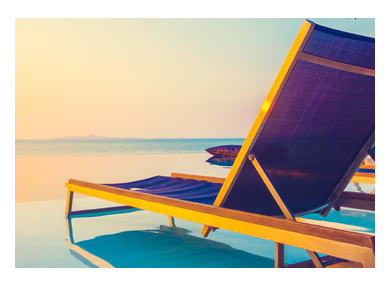
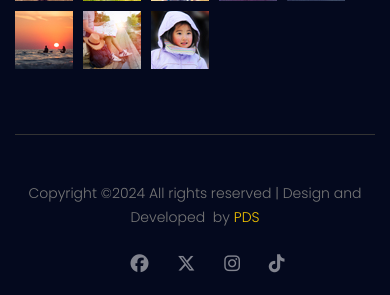
Before and after one commit to supuncharuk/hotel-reserve, a PHP site: page /gallery.php in a window 390 px wide. Shown: the part 2031-2326 px from the top of the page. After the commit the page ends 2304 px from the top, so only its background shows below. Run offline with PHP 8.4, Linux system fonts and the light colour scheme.

Commit message:
Develop gallery images view functionality

```diff
--- a/gallery.php
+++ b/gallery.php
@@ -35,80 +35,40 @@
                     <h2 class="title_color">Royal Hotel Gallery</h2>
                     <p>Who are in extremely love with eco friendly system.</p>
                 </div>
+
+                <?php
+                    // Directory containing the gallery images
+                    $target_dir = "admin/assets/images/gallery/";
+
+                    // Scan the directory for files
+                    $images = scandir($target_dir);
+
+                    // Filter out the "." and ".." entries and keep only image files
+                    $allowed_types = ['webp', 'jpg', 'jpeg'];
+                    $image_files = array_filter($images, function($file) use ($target_dir, $allowed_types) {
+                        $file_type = strtolower(pathinfo($file, PATHINFO_EXTENSION));
+                        return in_array($file_type, $allowed_types) && is_file($target_dir . $file);
+                    });
+                ?>
+
                 <div class="row imageGallery1" id="gallery">
+
+                    <?php
+                        if (!empty($image_files)){
+                            foreach ($image_files as $image){
+                    ?>
+
                     <div class="col-md-4 gallery_item">
                         <div class="gallery_img">
-                            <img src="assets/image/gallery/01.jpg" alt="">
+                            <img src="<?php echo $target_dir . $image; ?>" alt="<?php echo pathinfo($image, PATHINFO_FILENAME); ?>">
                             <div class="hover">
-                            	<a class="light" href="assets/image/gallery/01.jpg"><i class="fa fa-expand"></i></a>
-                            </div>
-                        </div>
-                    </div>
-                    <div class="col-md-4 gallery_item">
-                        <div class="gallery_img">
-                            <img src="assets/image/gallery/02.jpg" alt="">
-                            <div class="hover">
-                            	<a class="light" href="assets/image/gallery/02.jpg"><i class="fa fa-expand"></i></a>
-                            </div>
-                        </div>
-                    </div>
-                    <div class="col-md-4 gallery_item">
-                        <div class="gallery_img">
-                            <img src="assets/image/gallery/03.jpg" alt="">
-                            <div class="hover">
-                            	<a class="light" href="assets/image/gallery/03.jpg"><i class="fa fa-expand"></i></a>
-                            </div>
-                        </div>
-                    </div>
-                    <div class="col-md-4 gallery_item">
-                        <div class="gallery_img">
-                            <img src="assets/image/gallery/04.jpg" alt="">
-                            <div class="hover">
-                            	<a class="light" href="assets/image/gallery/04.jpg"><i class="fa fa-expand"></i></a>
+                            	<a class="light" href="<?php echo $target_dir . $image; ?>"><i class="fa fa-expand"></i></a>
                             </div>
                         </div>
                     </div>
 
-                    <div class="col-md-4 gallery_item">
-                        <div class="gallery_img">
-                            <img src="assets/image/gallery/06.jpg" alt="">
-                            <div class="hover">
-                            	<a class="light" href="assets/image/gallery/05.jpg"><i class="fa fa-expand"></i></a>
-                            </div>
-                        </div>
-                    </div>
-                    <div class="col-md-4 gallery_item">
-                        <div class="gallery_img">
-                            <img src="assets/image/gallery/05.jpg" alt="">
-                            <div class="hover">
-                            	<a class="light" href="assets/image/gallery/06.jpg"><i class="fa fa-expand"></i></a>
-                            </div>
-                        </div>
-                    </div>
-                    <div class="col-md-4 gallery_item">
-                        <div class="gallery_img">
-                            <img src="assets/image/gallery/01-1.jpg" alt="">
-                            <div class="hover">
-                            	<a class="light" href="assets/image/gallery/01-1.jpg"><i class="fa fa-expand"></i></a>
-                            </div>
-                        </div>
-                    </div>
-                    <div class="col-md-4 gallery_item">
-                        <div class="gallery_img">
-                            <img src="assets/image/gallery/02-1.jpg" alt="">
-                            <div class="hover">
-                            	<a class="light" href="assets/image/gallery/02-1.jpg"><i class="fa fa-expand"></i></a>
-                            </div>
-                        </div>
-                    </div>
-                    <div class="col-md-4 gallery_item">
-                        <div class="gallery_img">
-                            <img src="assets/image/gallery/03-1.jpg" alt="">
-                            <div class="hover">
-                            	<a class="light" href="assets/image/gallery/03-1.jpg"><i class="fa fa-expand"></i></a>
-                            </div>
-                        </div>
-                    </div>
+                    <?php } } ?>
+
                 </div>
             </div>
         </section>
@@ -118,7 +78,7 @@
         <?php include_once ("includes/footer.php") ?>
 
         <?php include_once ("includes/js-links-inc.php") ?>
-        <script src="assets/vendors/lightbox/simpleLightbox.min.js"></script>
+        <!-- <script src="assets/vendors/lightbox/simpleLightbox.min.js"></script> -->
 
     </body>
 </html>
--- a/includes/js-links-inc.php
+++ b/includes/js-links-inc.php
@@ -11,4 +11,6 @@
 <script src="assets/js/mail-script.js"></script>
 <script src="assets/js/stellar.js"></script>
 <script src="assets/vendors/lightbox/simpleLightbox.min.js"></script>
+<script src="assets/vendors/isotope/isotope-min.js"></script>
+<script src="assets/vendors/imagesloaded/imagesloaded.pkgd.min.js"></script>
 <script src="assets/js/custom.js"></script>
```
